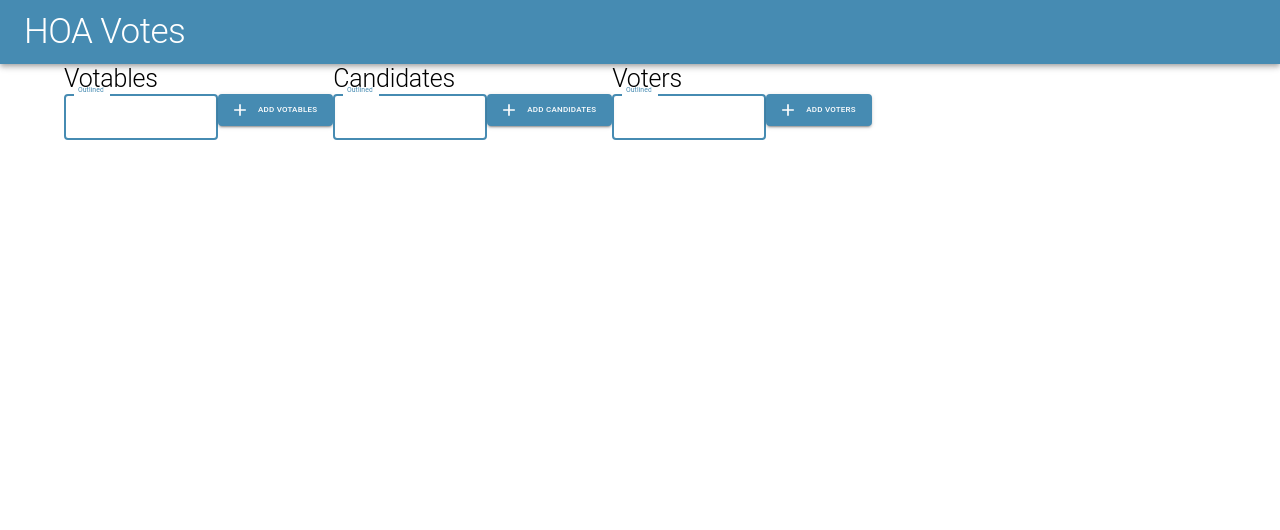
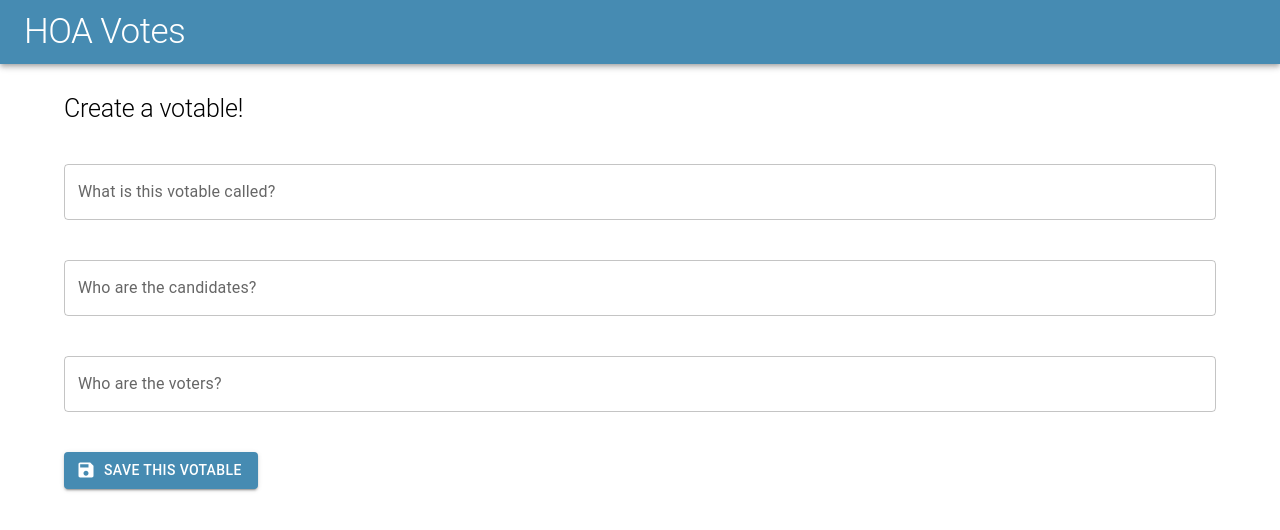
Before and after one commit to JamesMitofsky/Community-Votes, a React (Create React App) app: page / in a window 1280 px wide. Shown: the top 530 px of the page. Built offline with nearby package versions, Linux system fonts and the light colour scheme.

Commit message:
Simplified layout and moved more components into the grid system

```diff
--- a/src/App.js
+++ b/src/App.js
@@ -6,7 +6,7 @@ import { createTheme } from "@mui/material/styles";
 import { Box, Container } from "@mui/material";
 
 export default function App() {
-  const categories = ["Votables", "Candidates", "Voters"];
+  const categories = ["votable", "candidate", "voter"];
 
   return (
     <div className="App">
@@ -14,7 +14,7 @@ export default function App() {
         <Box sx={{ flexGrow: 1 }}>
           <Navigation />
         </Box>
-        <Container>
+        <Container style={{ marginTop: 30 }}>
           <ManageCards categories={categories} />
         </Container>
       </ThemeProvider>
@@ -23,6 +23,11 @@ export default function App() {
 }
 
 const theme = createTheme({
+  typography: {
+    fontSize: 14,
+    h1: { fontSize: 35 },
+    h2: { fontSize: 25 },
+  },
   palette: {
     primary: {
       main: "#468BB2",
@@ -31,9 +36,4 @@ const theme = createTheme({
       main: "#F9F0A7",
     },
   },
-  typography: {
-    fontSize: 8,
-    h1: { fontSize: 35 },
-    h2: { fontSize: 25 },
-  },
 });
--- a/src/components/ManageCard.jsx
+++ b/src/components/ManageCard.jsx
@@ -1,16 +1,15 @@
-import { Grid, Typography, Button, TextField } from "@mui/material";
-import AddIcon from "@mui/icons-material/Add";
+import { Grid, TextField } from "@mui/material";
 
 export default function ManageCard({ category }) {
+  const thingLabel = `What is this ${category} called?`;
+  const personLabel = `Who are the ${category}s?`;
+
   return (
-    <Grid item>
-      <Typography variant="h2">{category}</Typography>
-
-      <TextField label="Outlined" focused />
-
-      <Button startIcon={<AddIcon />} variant="contained">
-        Add {category}
-      </Button>
+    <Grid item xs={12}>
+      <TextField
+        fullWidth
+        label={category === "votable" ? thingLabel : personLabel}
+      />
     </Grid>
   );
 }
--- a/src/components/ManageCards.jsx
+++ b/src/components/ManageCards.jsx
@@ -1,5 +1,6 @@
-import { Grid } from "@mui/material";
+import { Grid, Button, Typography } from "@mui/material";
 import ManageCard from "./ManageCard.jsx";
+import SaveIcon from "@mui/icons-material/Save";
 
 export default function ManageCards({ categories }) {
   let builtCards = categories.map((category) => {
@@ -7,8 +8,24 @@ export default function ManageCards({ categories }) {
   });
 
   return (
-    <Grid component="form" container rowSpacing={16} xs={12}>
+    <Grid
+      component="form"
+      container
+      rowSpacing={5}
+      sx={12}
+      style={{ display: "flex" }}
+    >
+      <Grid item xs={12}>
+        <Typography item variant="h2">
+          Create a votable!
+        </Typography>
+      </Grid>
       {builtCards}
+      <Grid item xs={12}>
+        <Button item startIcon={<SaveIcon />} variant="contained">
+          Save this votable
+        </Button>
+      </Grid>
     </Grid>
   );
 }
```
